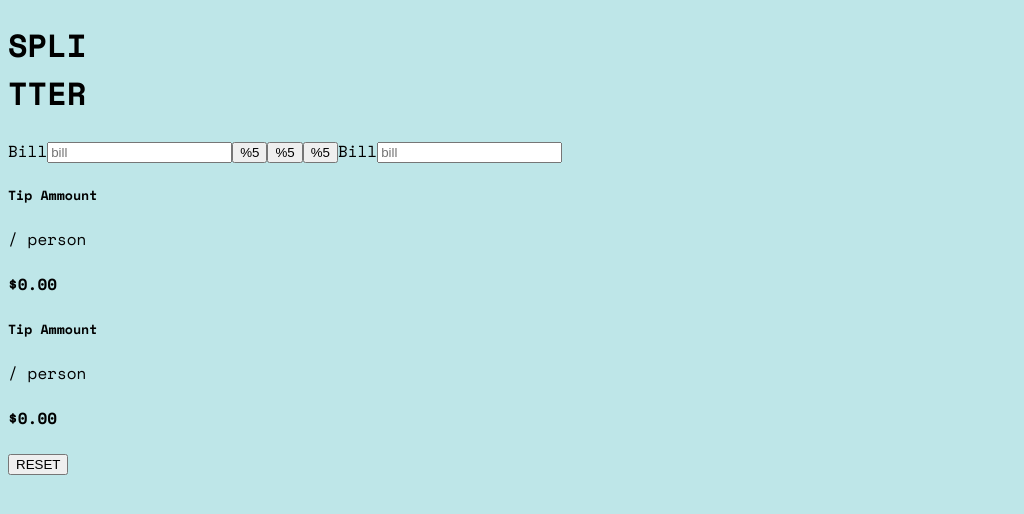
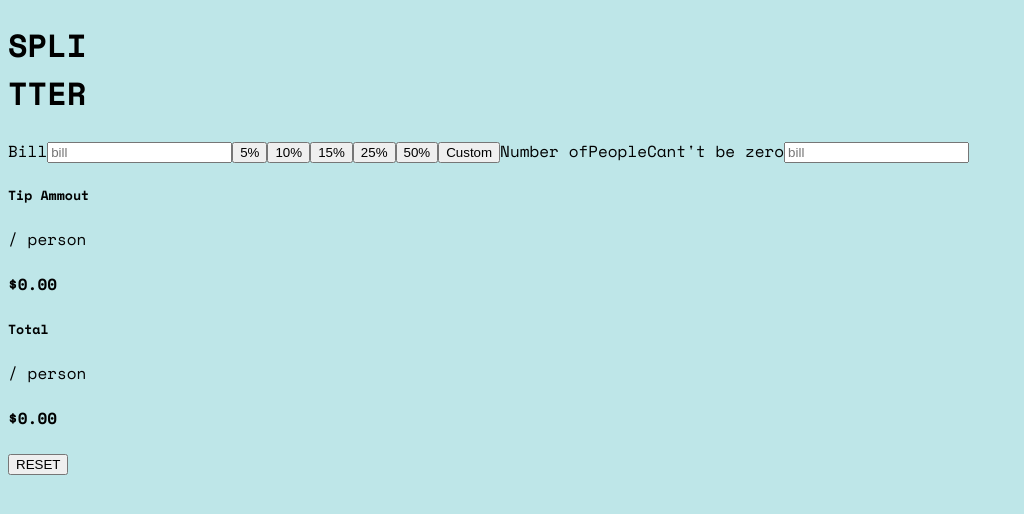
Before and after one commit to khasTema/tip-calculator-app_fe-mentor-ch, a React app: page / in a window 1280 px wide. Shown: the top 514 px of the page, without its empty margins (0-1024 px from the left). Built offline with nearby package versions, Linux system fonts and the light colour scheme.

Commit message:
added events

```diff
--- a/src/js/components/Buttons.js
+++ b/src/js/components/Buttons.js
@@ -1,5 +1,5 @@
 import React from "react";
 
 export default function Buttons(props) {
-    return <button className="percent-set">%5</button>
+    return <button className="percent-set" onClick={props.clickFunction}>{props.number}</button>
 }
--- a/src/js/components/Calc.js
+++ b/src/js/components/Calc.js
@@ -1,24 +1,38 @@
-import React from "react";
+import React, {useState} from "react";
 
 import Reset from "./Reset";
 import Result from "./Result";
 import Input from "./Input";
 import Buttons from "./Buttons";
+import Custom from "./Custom";
 
 function Calc(){
+
+
+    const [isCustom, setIsCustom] = useState(false)
+
+    const percetRangeArr = [5, 10 , 15, 25 , 50,]
+    const buttonsEl = percetRangeArr.map(item => {
+        return (
+            <Buttons
+                key={item}
+                id={item}
+                number={item + "%"}/>
+        )
+    })
+
     return (
         <div className="calc--body">
             <div className="calc--settings">
-                <Input />
-                <Buttons />
-                <Buttons />
-                <Buttons />
-                <Input />
+                <Input label={"Bill"} />
+                {buttonsEl}
+                {isCustom ? <Custom /> : <Buttons number={"Custom"} clickFunction={() => setIsCustom(true)}/>}
+                <Input label={'Number ofPeople'} errorLabel={"Cant't be zero"}/>
             </div>
             <div className="calc--results">
-                <Result />
-                <Result />
-                <Reset />
+                <Result description={'Tip Ammout'}/>
+                <Result description={'Total'}/>
+                <Reset resetFunc={() => console.log("RESET APP")}/>
             </div>
         </div>
     )
--- /dev/null
+++ b/src/js/components/Custom.js
@@ -0,0 +1,5 @@
+import React from "react";
+
+export default function Custom(props) {
+    return <input type="number" name="custom" placeholder="0.00"/>
+}
--- a/src/js/components/Input.js
+++ b/src/js/components/Input.js
@@ -3,7 +3,8 @@ import React from "react";
 export default function Input(props){
     return(
         <label>
-            Bill
+            {props.label}
+            <span>{props.errorLabel}</span>
             <input type="number" name="bill" placeholder="bill" />
         </label>
     )
--- a/src/js/components/Reset.js
+++ b/src/js/components/Reset.js
@@ -1,5 +1,5 @@
 import React from "react";
 
 export default function Reset(props) {
-    return <button className="reset">RESET</button>
+    return <button className="reset" onClick={props.resetFunc}>RESET</button>
 }
--- a/src/js/components/Result.js
+++ b/src/js/components/Result.js
@@ -4,7 +4,7 @@ function Result(props){
     return(
         <div className="result">
             <div className="result--description">
-                <h5>Tip Ammount</h5>
+                <h5>{props.description}</h5>
                 <span>/ person</span>
             </div>
             <h4 className="result--numbers">$0.00</h4>
```
Also changed, not shown: src/css/style.less (line endings or trailing spaces).
